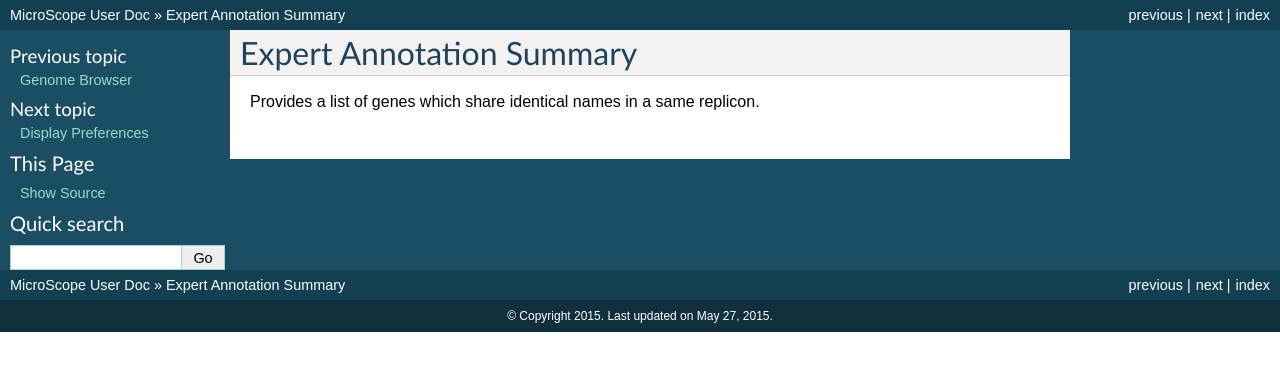
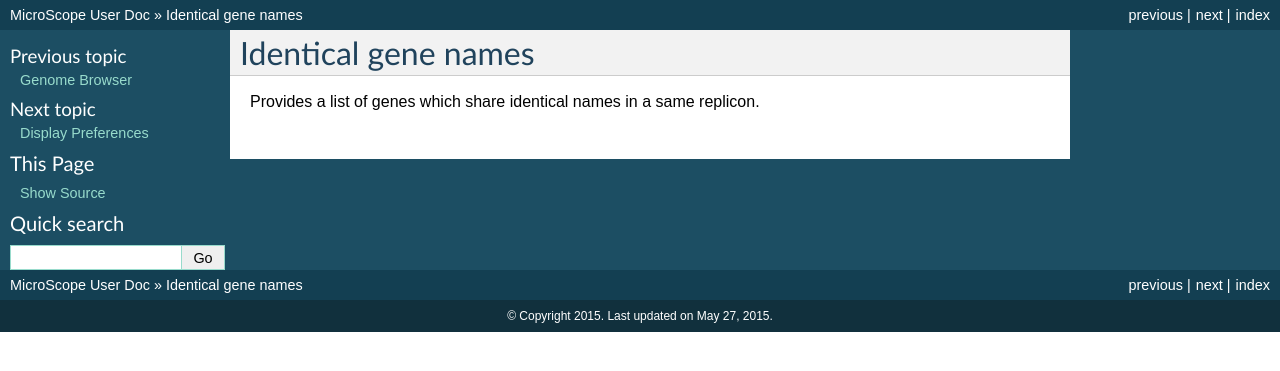
Before and after one commit to labgem/microscope-user-doc, a Sphinx documentation site: the page built from docs/content/mage/doubloonGenes.rst, in a window 1280 px wide. Shown: the top 371 px of the page. Built offline with Sphinx 7.4.7, drawn with Linux system fonts in a browser that asks for light colours; formulas are drawn with MathJax 3.

Commit message:
Update doubloonGenes.rst

```diff
--- a/docs/content/mage/doubloonGenes.rst
+++ b/docs/content/mage/doubloonGenes.rst
@@ -1,5 +1,5 @@
-#########################
-Expert Annotation Summary
-#########################
+####################
+Identical gene names
+####################
 
 Provides a list of genes which share identical names in a same replicon.
```
